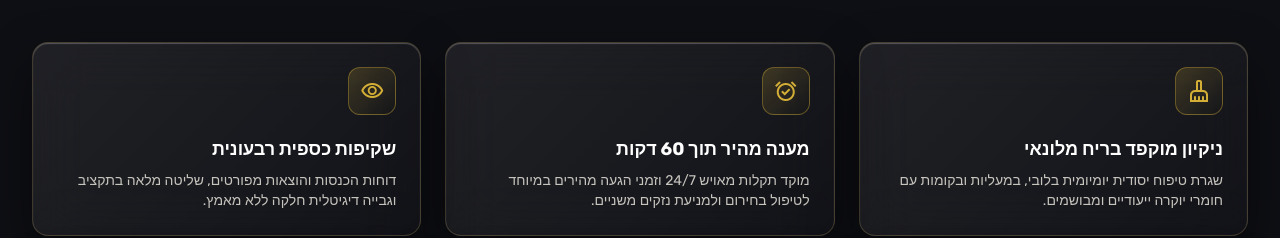
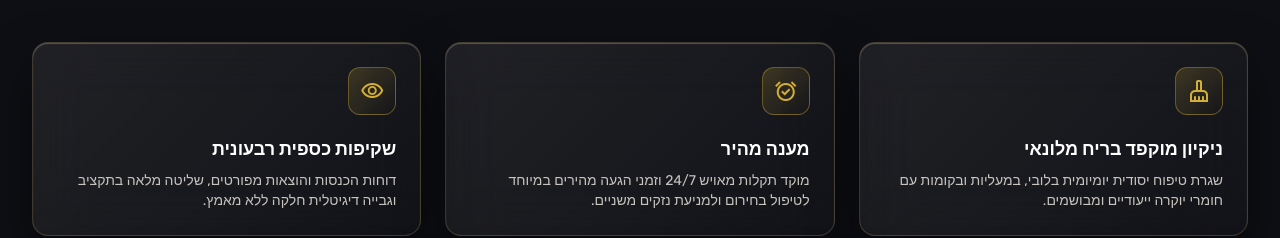
Before and after one commit to lorian3456/lorian, a plain HTML site: page index.html in a window 1280 px wide. Shown: the part 1400-1638 px from the top of the page. Drawn offline with nearby package versions, Linux system fonts and the light colour scheme.

Commit message:
Update index.html

```diff
--- a/index.html
+++ b/index.html
@@ -622,7 +622,7 @@ html.a11y-rm .a11y-scope .group:hover :is(img){transform:none!important}
 <div class="w-12 h-12 rounded-xl bg-gradient-to-br from-[#d4af37]/20 to-transparent border border-[#d4af37]/40 text-[#d4af37] flex items-center justify-center mb-5">
 <span aria-hidden="true" class="material-symbols-outlined text-2xl">alarm_on</span>
 </div>
-<h3 class="text-lg font-bold text-white mb-2">מענה מהיר תוך 60 דקות</h3>
+<h3 class="text-lg font-bold text-white mb-2">מענה מהיר</h3>
 <p class="text-xs sm:text-sm text-[#c7c4be] leading-relaxed">
               מוקד תקלות מאויש 24/7 וזמני הגעה מהירים במיוחד לטיפול בחירום ולמניעת נזקים משניים.
             </p>
```
